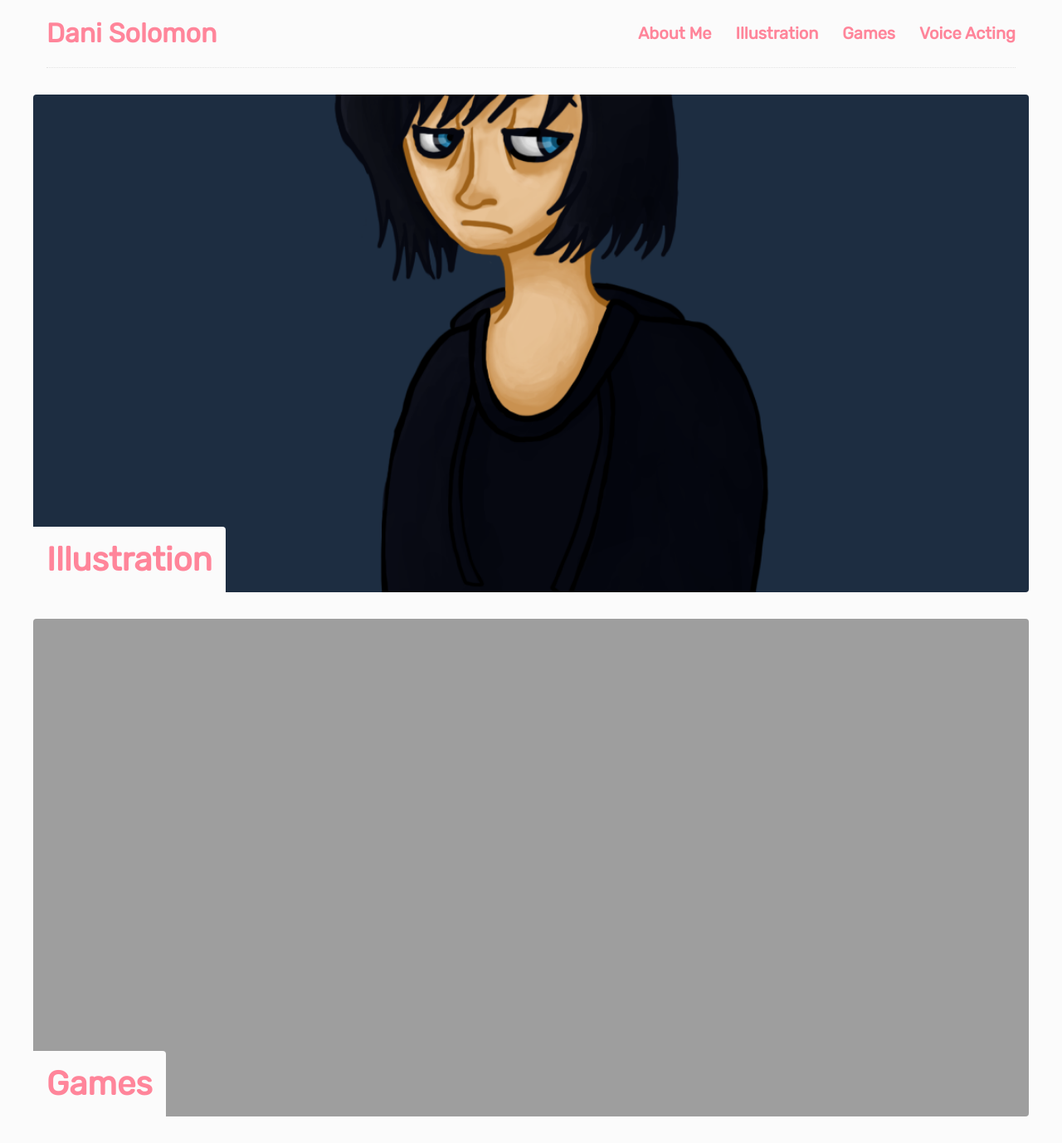
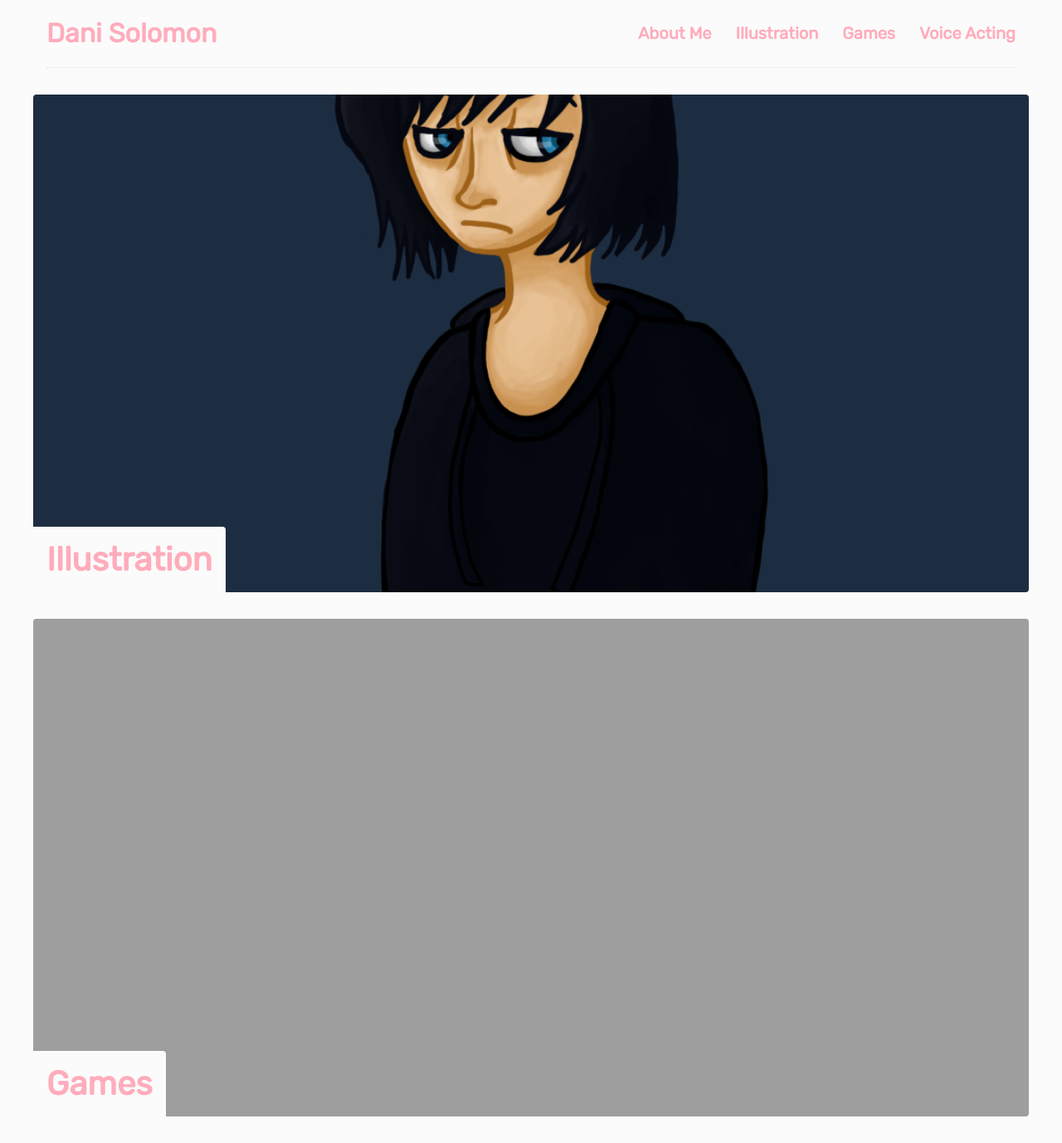
Before and after one commit to DaniBSolomon/danibsolomon.github.io, a Jekyll site: the page built from index.html, in a window 1280 px wide. Shown: the whole page at 83% size. Built offline with Jekyll 4.4.1, drawn with Linux system fonts in a browser that asks for light colours.

Commit message:
Update app.scss

```diff
--- a/css/app.scss
+++ b/css/app.scss
@@ -3,7 +3,7 @@
 
 $background-color: #fbfbfb;
 $text-color: #36465f;
-$link-color: #ff859a;
+$link-color: #ffacbb;
 
 $rounded-corner: 4px;
 
```
